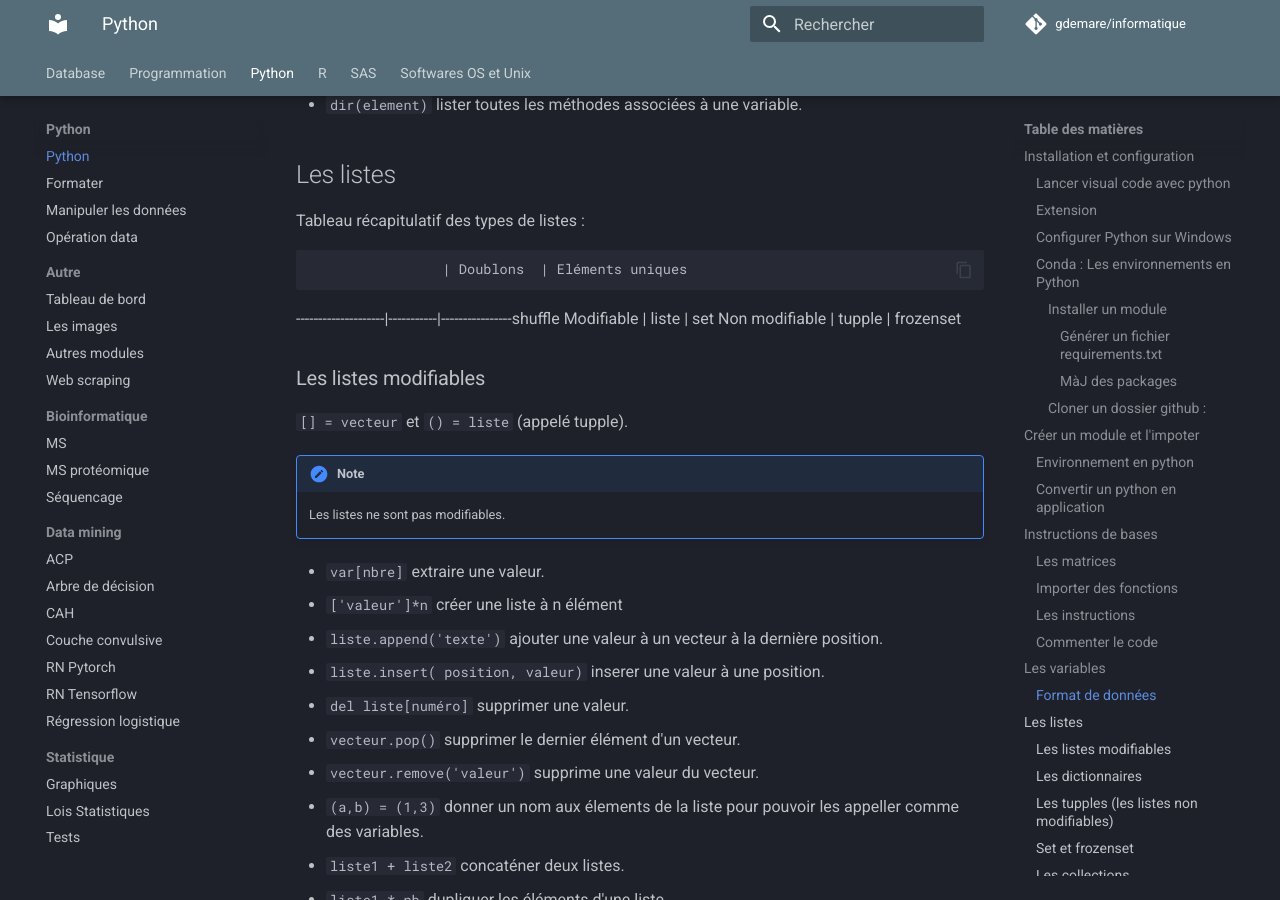
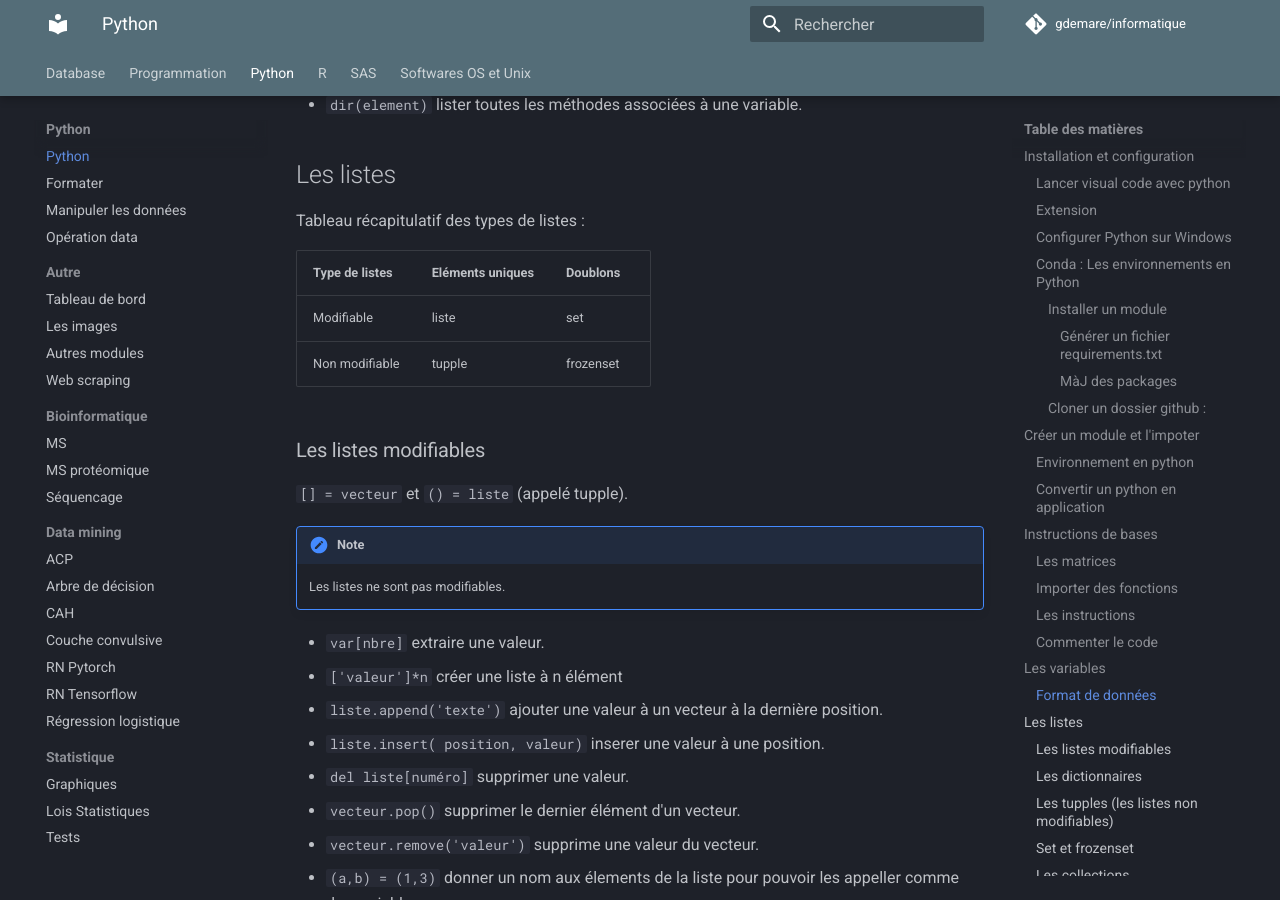
Before and after one commit to gdemare/Informatique, an MkDocs documentation site: the page built from docs/python/python_py.md, in a window 1280 px wide and 900 px high, scrolled down 4631 px. Built offline with MkDocs 1.6.1 and Material for MkDocs 9.7.7, drawn with Linux system fonts in a browser that asks for light colours; comment, search, counter and statistics services are not loaded.

Commit message:
Update python_py.md

````diff
--- a/docs/python/python_py.md
+++ b/docs/python/python_py.md
@@ -176,10 +176,10 @@ Fonction		| Définition
 
 Tableau récapitulatif des types de listes :
 
-					| Doublons	| Eléments uniques
---------------------|-----------|----------------shuffle
-Modifiable			| liste		| set
-Non modifiable		| tupple	| frozenset
+Type de listes		| Eléments uniques 	| Doublons
+--------------------|-------------------|----------------
+Modifiable			| liste				| set
+Non modifiable		| tupple			| frozenset
 
 ### Les listes modifiables
 
@@ -599,7 +599,6 @@ Package `glob`
 * `sys.arv` liste des arguments donner au scipt Attention `sys.argv[0]` contient le nom du script.
 * `sys.exist("message")` ecrit un message et arrête du script.
 
-
 ### Enregistrer un fichier
 
 ```
@@ -705,13 +704,19 @@ Library : `from docx import Document`
 
 * `.add_heading('Titre 1', level=1)`
 * `.add_paragraph('blabla...')`
+*
 	* `style='List Bullet` liste en puce.
 	* `style='List Number'` liste numérotée.
+
 * `.add_picture('monty-truth.png')` ajouter une image.
-	`width=Inches(1.25)` taille de l'image
+
+	* `width=Inches(1.25)` taille de l'image
+
 * `.add_page_break()` saut de page.
 * `paragraphe.add_run(text) = True`
+
     * `.italic`, `.bold` italique, gras.
+
 * `.save('word.docx')` enregistrer le document.
 
 #### Ajouter un tableau
````
